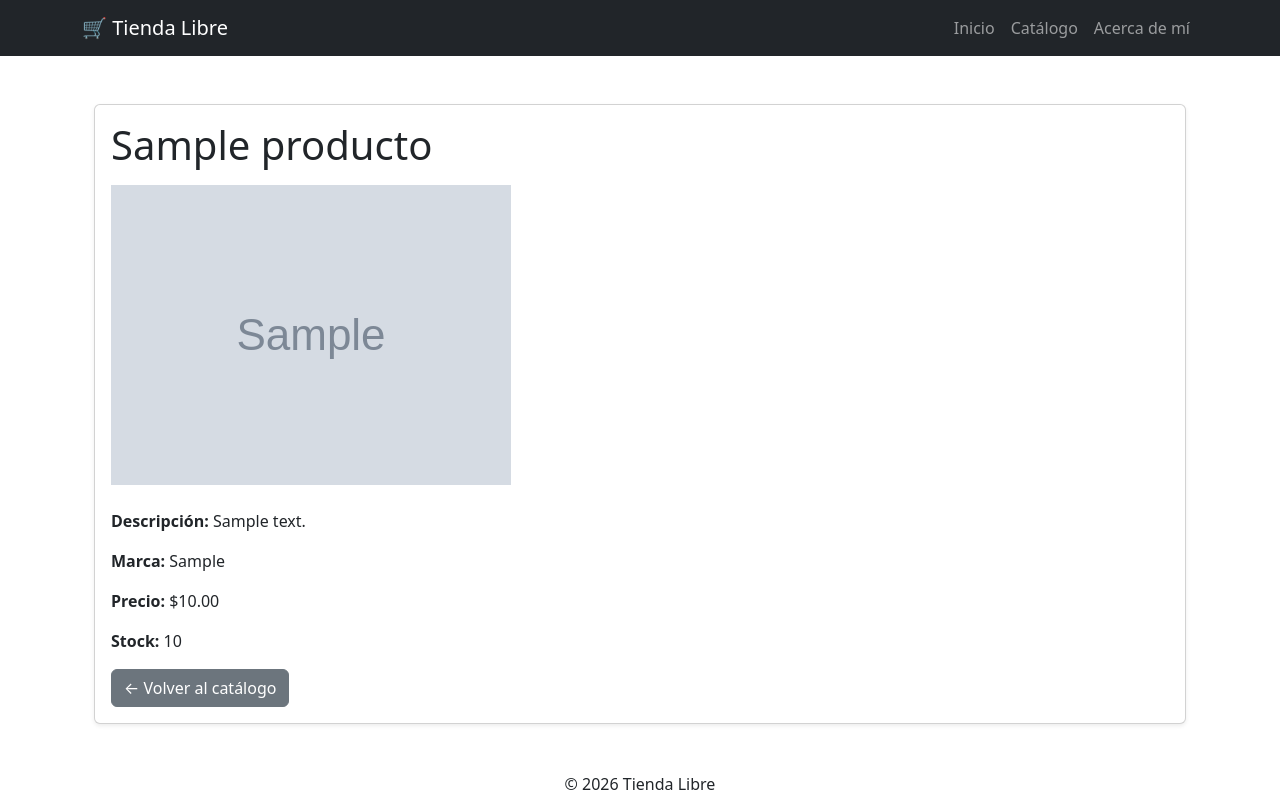
After one commit to Villada-PG3/trabajo-practico-tienda-libre-Francisco-Conejero, a Django app: page /producto/1/ in a window 1280 px wide. The commit adds this page. Run offline with Django 5.2, Linux system fonts and the light colour scheme; tables that the repository leaves empty hold one stand-in row (values such as "Sample post"); grey boxes marked "Sample" are stand-in pictures.

Commit message:
feat: página de detalle de producto con URL dinámica.

```diff
--- a/template/tiendalibre/catalogo.html
+++ b/template/tiendalibre/catalogo.html
@@ -36,7 +36,9 @@
                 <div class="card-body d-flex flex-column">
 
                     <h5 class="card-title">
-                        {{ producto.nombre }}
+                        <a href="{% url 'tiendalibre:detalle_producto' producto.pk %}">
+                            {{ producto.nombre }}
+                        </a>
                     </h5>
 
                     <p class="card-text mb-2">
--- /dev/null
+++ b/template/tiendalibre/detalle.html
@@ -0,0 +1,56 @@
+{% extends "base.html" %}
+
+{% block title %}{{ producto.nombre }} | Tienda Libre{% endblock %}
+
+{% block content %}
+
+<div class="container mt-5">
+
+    <div class="card shadow-sm">
+        <div class="card-body">
+
+            <h1 class="mb-3">{{ producto.nombre }}</h1>
+
+            {% if producto.imagen %}
+                <img src="{{ producto.imagen.url }}"
+                    alt="{{ producto.nombre }}"
+                    class="img-fluid mb-4"
+                    style="max-width: 400px;">
+            {% endif %}
+
+            <p>
+                <strong>Descripción:</strong>
+                {{ producto.descripcion }}
+            </p>
+
+            <p>
+                <strong>Marca:</strong>
+                {{ producto.marca }}
+            </p>
+
+            <p>
+                <strong>Precio:</strong>
+                {% if producto.precio %}
+                    ${{ producto.precio }}
+                {% else %}
+                    Precio no disponible
+                {% endif %}
+            </p>
+
+            <p>
+                <strong>Stock:</strong>
+                {{ producto.stock }}
+            </p>
+
+            <a href="{% url 'tiendalibre:catalogo' %}" class="btn btn-secondary">
+                ← Volver al catálogo
+            </a>
+
+
+
+        </div>
+    </div>
+
+</div>
+
+{% endblock %}
--- a/tiendalibre/urls.py
+++ b/tiendalibre/urls.py
@@ -7,4 +7,5 @@ urlpatterns = [
     path("", views.home, name="home"),
     path("acerca-de-mi/", views.acerca_de_mi, name="acerca_de_mi"),
     path("catalogo/", views.catalogo, name="catalogo"),
+    path('producto/<int:pk>/', views.detalle_producto, name='detalle_producto'),
 ]
--- a/tiendalibre/views.py
+++ b/tiendalibre/views.py
@@ -1,5 +1,5 @@
 from django.shortcuts import render
-
+from django.shortcuts import render, get_object_or_404
 from tiendalibre.models import Producto
 
 
@@ -18,6 +18,15 @@ def catalogo(request):
     contexto = {"productos": productos }
     return render(request, "tiendalibre/catalogo.html", contexto)
 
+def detalle_producto(request, pk):
+    producto = get_object_or_404(Producto, pk=pk)
+
+    return render(
+        request,
+        "tiendalibre/detalle.html",
+        {"producto": producto}
+    )
+
 
 def acerca_de_mi(request):
     return render(request, "tiendalibre/acerca-de-mi.html")
```
